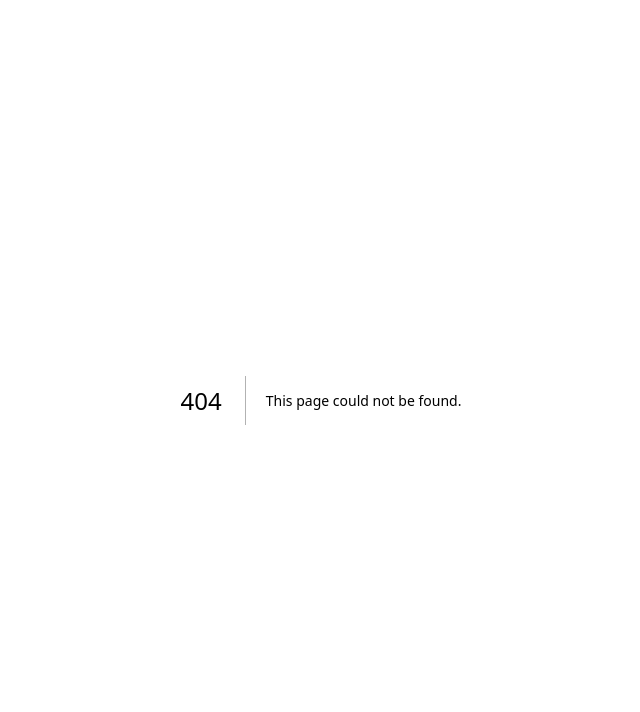
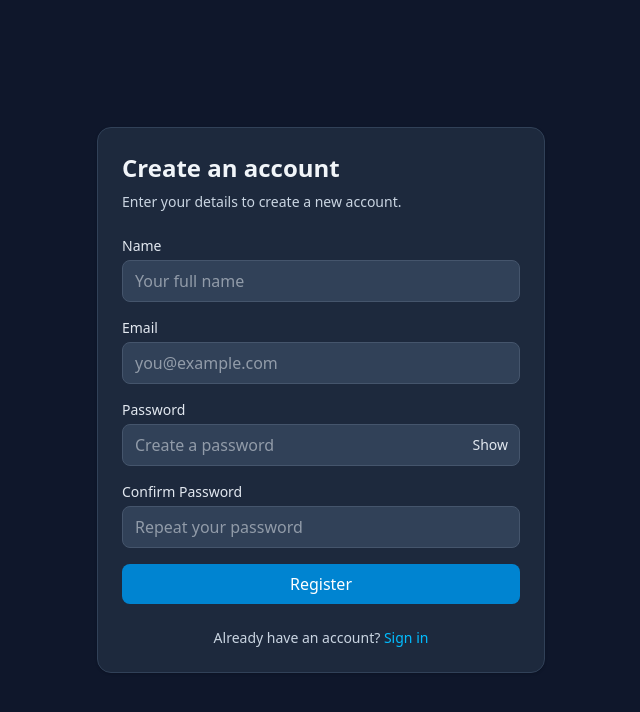
Before and after one commit to ahmmedrasel-dev/customer-support-system-clinet, a Next.js app: page /register in a window 1280 px wide. Before the commit this address had no page. Shown: the top 712 px of the page, without its empty margins (319-959 px from the left). Built offline with nearby package versions, Linux system fonts and the light colour scheme.

Commit message:
install zod and react hooks form to submit custmer registration

```diff
--- /dev/null
+++ b/app/(auth)/register/page.tsx
@@ -0,0 +1,10 @@
+import RegistrationForm from "@/components/auth/RegistrationForm";
+import React from "react";
+
+export default function RegisterPage() {
+  return (
+    <main className="min-h-screen bg-slate-900 flex items-center justify-center p-6">
+      <RegistrationForm />
+    </main>
+  );
+}
--- /dev/null
+++ b/components/auth/RegistrationForm.tsx
@@ -0,0 +1,189 @@
+"use client";
+
+import React, { useState } from "react";
+import { useForm } from "react-hook-form";
+import { z } from "zod";
+import { zodResolver } from "@hookform/resolvers/zod";
+
+type Props = {
+  onSuccess?: () => void;
+};
+
+const schema = z
+  .object({
+    name: z.string().min(1, "Name is required"),
+    email: z.string().email("Invalid email address"),
+    password: z.string().min(6, "Password must be at least 6 characters"),
+    confirm: z.string().min(1, "Please confirm your password"),
+  })
+  .refine((data: any) => data.password === data.confirm, {
+    path: ["confirm"],
+    message: "Passwords do not match",
+  });
+
+type FormValues = z.infer<typeof schema>;
+
+export default function RegistrationForm({ onSuccess }: Props) {
+  const [showPassword, setShowPassword] = useState(false);
+  const [loading, setLoading] = useState(false);
+  const [serverError, setServerError] = useState<string | null>(null);
+
+  const {
+    register,
+    handleSubmit,
+    formState: { errors },
+  } = useForm<FormValues>({ resolver: zodResolver(schema) });
+
+  async function onSubmit(values: FormValues) {
+    setServerError(null);
+    setLoading(true);
+    try {
+      const res = await fetch("/api/register", {
+        method: "POST",
+        headers: { "Content-Type": "application/json" },
+        body: JSON.stringify({
+          name: values.name,
+          email: values.email,
+          password: values.password,
+          role: "customer",
+        }),
+      });
+      const data = await res.json();
+      if (!res.ok) throw new Error(data?.message || "Registration failed");
+      onSuccess?.();
+    } catch (err: any) {
+      setServerError(err?.message || "Request failed");
+    } finally {
+      setLoading(false);
+    }
+  }
+
+  return (
+    <div className="w-full max-w-md mx-auto">
+      <div className="w-full bg-slate-800 border border-slate-700 rounded-xl shadow-sm p-6">
+        <h2 className="text-2xl font-semibold text-slate-100 mb-2">
+          Create an account
+        </h2>
+        <p className="text-sm text-slate-300 mb-6">
+          Enter your details to create a new account.
+        </p>
+
+        <form onSubmit={handleSubmit(onSubmit)} className="space-y-4">
+          <div>
+            <label
+              htmlFor="name"
+              className="block text-sm font-medium text-slate-200 mb-1"
+            >
+              Name
+            </label>
+            <input
+              id="name"
+              {...register("name")}
+              className="w-full px-3 py-2 border rounded-md bg-slate-700 text-slate-100 border-slate-600 focus:outline-none focus:ring-2 focus:ring-sky-400 focus:border-transparent"
+              placeholder="Your full name"
+            />
+            {errors.name && (
+              <div className="text-sm text-red-400 mt-1">
+                {errors.name.message}
+              </div>
+            )}
+          </div>
+
+          <div>
+            <label
+              htmlFor="email"
+              className="block text-sm font-medium text-slate-200 mb-1"
+            >
+              Email
+            </label>
+            <input
+              id="email"
+              {...register("email")}
+              type="email"
+              className="w-full px-3 py-2 border rounded-md bg-slate-700 text-slate-100 border-slate-600 focus:outline-none focus:ring-2 focus:ring-sky-400 focus:border-transparent"
+              placeholder="you@example.com"
+            />
+            {errors.email && (
+              <div className="text-sm text-red-400 mt-1">
+                {errors.email.message}
+              </div>
+            )}
+          </div>
+
+          <div>
+            <label
+              htmlFor="password"
+              className="block text-sm font-medium text-slate-200 mb-1"
+            >
+              Password
+            </label>
+            <div className="relative">
+              <input
+                id="password"
+                {...register("password")}
+                type={showPassword ? "text" : "password"}
+                className="w-full pr-12 px-3 py-2 border rounded-md bg-slate-700 text-slate-100 border-slate-600 focus:outline-none focus:ring-2 focus:ring-sky-400 focus:border-transparent"
+                placeholder="Create a password"
+              />
+              <button
+                type="button"
+                onClick={() => setShowPassword((s) => !s)}
+                aria-label={showPassword ? "Hide password" : "Show password"}
+                className="absolute inset-y-0 right-0 px-3 flex items-center text-sm text-slate-200 hover:text-slate-100"
+              >
+                {showPassword ? "Hide" : "Show"}
+              </button>
+            </div>
+            {errors.password && (
+              <div className="text-sm text-red-400 mt-1">
+                {errors.password.message}
+              </div>
+            )}
+          </div>
+
+          <div>
+            <label
+              htmlFor="confirm"
+              className="block text-sm font-medium text-slate-200 mb-1"
+            >
+              Confirm Password
+            </label>
+            <input
+              id="confirm"
+              {...register("confirm")}
+              type={showPassword ? "text" : "password"}
+              className="w-full px-3 py-2 border rounded-md bg-slate-700 text-slate-100 border-slate-600 focus:outline-none focus:ring-2 focus:ring-sky-400 focus:border-transparent"
+              placeholder="Repeat your password"
+            />
+            {errors.confirm && (
+              <div className="text-sm text-red-400 mt-1">
+                {errors.confirm.message}
+              </div>
+            )}
+          </div>
+
+          {serverError && (
+            <div className="text-sm text-red-400">{serverError}</div>
+          )}
+
+          <div>
+            <button
+              type="submit"
+              disabled={loading}
+              className="w-full inline-flex items-center justify-center px-4 py-2 bg-sky-600 text-white rounded-md hover:bg-sky-700 disabled:opacity-60"
+            >
+              {loading ? "Registering..." : "Register"}
+            </button>
+          </div>
+        </form>
+
+        <div className="mt-6 text-center text-sm text-slate-300">
+          Already have an account?{" "}
+          <a href="/auth" className="text-sky-400 hover:underline">
+            Sign in
+          </a>
+        </div>
+      </div>
+    </div>
+  );
+}
--- a/package.json
+++ b/package.json
@@ -9,6 +9,7 @@
   },
   "dependencies": {
     "@heroicons/react": "^2.2.0",
+    "@hookform/resolvers": "^3.10.0",
     "@radix-ui/react-avatar": "^1.1.10",
     "@radix-ui/react-dropdown-menu": "^2.1.16",
     "@radix-ui/react-navigation-menu": "^1.2.14",
@@ -20,8 +21,10 @@
     "next-themes": "^0.4.6",
     "react": "19.1.0",
     "react-dom": "19.1.0",
+    "react-hook-form": "^7.63.0",
     "shadcn-ui": "^0.9.5",
-    "tailwind-merge": "^3.3.1"
+    "tailwind-merge": "^3.3.1",
+    "zod": "^3.25.76"
   },
   "devDependencies": {
     "@tailwindcss/postcss": "^4",
```
Also changed, not shown: 2 other files (tests, documents, lock files or other folders).
